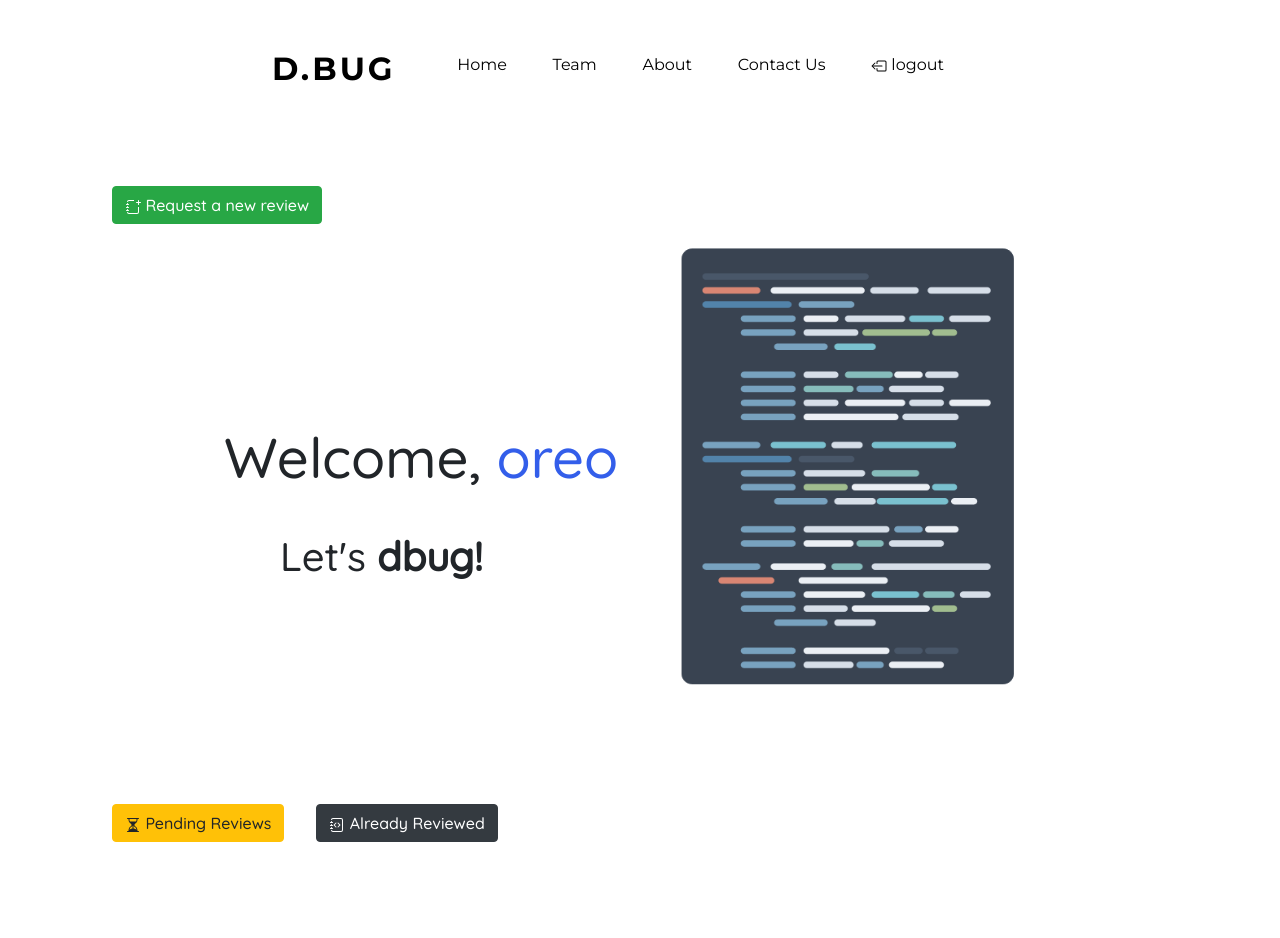
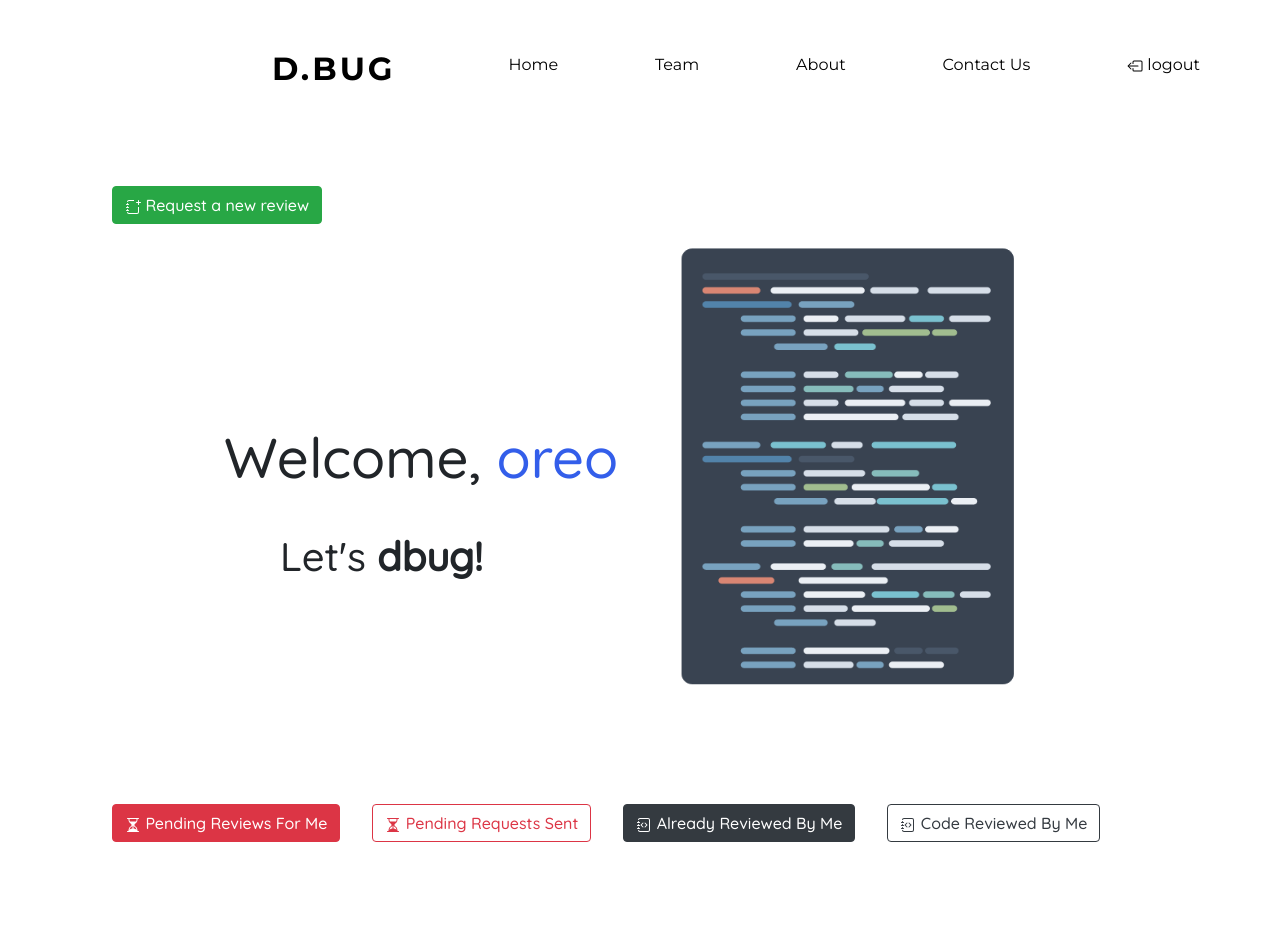
Before and after one commit to Aaryamann171/dbug-django, a Django app: page /home in a window 1280 px wide. Before the commit the page ends 842 px from the top, so only its background shows below. Run offline with Django 3.2, Linux system fonts and the light colour scheme; a user stored in the database is signed in; some libraries are stand-ins or nearby versions.

Commit message:
added 2 more options in home page, TODO: create views & db

```diff
--- a/templates/base.html
+++ b/templates/base.html
@@ -18,6 +18,8 @@
       border: none;
       margin-left: 4em;
       margin-right: 20em;
+      width: 90%;
+      overflow-x: hidden;
     }
 
     .navbar-default .navbar-brand,
--- a/templates/home.html
+++ b/templates/home.html
@@ -25,7 +25,7 @@
     <td>
       {% if user.is_authenticated %}
       <h1 class="display-4" style=" margin-left: 4em; font-family: 'Quicksand', sans-serif;">Welcome, <span
-          style=" color: #335eea;"><b>{{ user.get_username }}</b>
+          style=" color: #335eea;"><strong>{{ user.get_username }}</strong>
         </span></h1>
       {% endif %}
       <h1 style=" margin-left: 7em; margin-top: 1em; font-family: 'Quicksand', sans-serif;">
@@ -40,7 +40,7 @@
 
 
 
-<table>
+<table style="margin-bottom: 6em;">
   <tr>
     <td>
       <form action="pending" method="GET" style="
@@ -48,13 +48,28 @@
       margin-top: 5em;
       font-family: 'Quicksand', sans-serif;
     ">
-        <button class="btn btn-warning" type="submit"><svg width="1em" height="1em" viewBox="0 0 16 16"
+        <button class="btn btn-danger" type="submit"><svg width="1em" height="1em" viewBox="0 0 16 16"
             class="bi bi-hourglass-split" fill="currentColor" xmlns="http://www.w3.org/2000/svg">
             <path fill-rule="evenodd"
               d="M2.5 15a.5.5 0 1 1 0-1h1v-1a4.5 4.5 0 0 1 2.557-4.06c.29-.139.443-.377.443-.59v-.7c0-.213-.154-.451-.443-.59A4.5 4.5 0 0 1 3.5 3V2h-1a.5.5 0 0 1 0-1h11a.5.5 0 0 1 0 1h-1v1a4.5 4.5 0 0 1-2.557 4.06c-.29.139-.443.377-.443.59v.7c0 .213.154.451.443.59A4.5 4.5 0 0 1 12.5 13v1h1a.5.5 0 0 1 0 1h-11zm2-13v1c0 .537.12 1.045.337 1.5h6.326c.216-.455.337-.963.337-1.5V2h-7zm3 6.35c0 .701-.478 1.236-1.011 1.492A3.5 3.5 0 0 0 4.5 13s.866-1.299 3-1.48V8.35zm1 0c0 .701.478 1.236 1.011 1.492A3.5 3.5 0 0 1 11.5 13s-.866-1.299-3-1.48V8.35z" />
-          </svg> Pending Reviews</button>
+          </svg> Pending Reviews For Me</button>
       </form>
     </td>
+
+    <td>
+      <form method="GET" style="
+          margin-left: 2em;
+          margin-top: 5em;
+          font-family: 'Quicksand', sans-serif;
+        ">
+        <button class="btn btn-outline-danger" type="submit"><svg width="1em" height="1em" viewBox="0 0 16 16"
+            class="bi bi-hourglass-split" fill="currentColor" xmlns="http://www.w3.org/2000/svg">
+            <path fill-rule="evenodd"
+              d="M2.5 15a.5.5 0 1 1 0-1h1v-1a4.5 4.5 0 0 1 2.557-4.06c.29-.139.443-.377.443-.59v-.7c0-.213-.154-.451-.443-.59A4.5 4.5 0 0 1 3.5 3V2h-1a.5.5 0 0 1 0-1h11a.5.5 0 0 1 0 1h-1v1a4.5 4.5 0 0 1-2.557 4.06c-.29.139-.443.377-.443.59v.7c0 .213.154.451.443.59A4.5 4.5 0 0 1 12.5 13v1h1a.5.5 0 0 1 0 1h-11zm2-13v1c0 .537.12 1.045.337 1.5h6.326c.216-.455.337-.963.337-1.5V2h-7zm3 6.35c0 .701-.478 1.236-1.011 1.492A3.5 3.5 0 0 0 4.5 13s.866-1.299 3-1.48V8.35zm1 0c0 .701.478 1.236 1.011 1.492A3.5 3.5 0 0 1 11.5 13s-.866-1.299-3-1.48V8.35z" />
+          </svg> Pending Requests Sent</button>
+      </form>
+    </td>
+
     <td>
       <form action="reviewed" method="GET" style="
       margin-left: 2em;
@@ -69,9 +84,28 @@
               d="M2 5v-.5a.5.5 0 0 1 1 0V5h.5a.5.5 0 0 1 0 1h-2a.5.5 0 0 1 0-1H2zm0 3v-.5a.5.5 0 0 1 1 0V8h.5a.5.5 0 0 1 0 1h-2a.5.5 0 0 1 0-1H2zm0 3v-.5a.5.5 0 0 1 1 0v.5h.5a.5.5 0 0 1 0 1h-2a.5.5 0 0 1 0-1H2z" />
             <path fill-rule="evenodd"
               d="M8.646 5.646a.5.5 0 0 1 .708 0l2 2a.5.5 0 0 1 0 .708l-2 2a.5.5 0 0 1-.708-.708L10.293 8 8.646 6.354a.5.5 0 0 1 0-.708zm-1.292 0a.5.5 0 0 0-.708 0l-2 2a.5.5 0 0 0 0 .708l2 2a.5.5 0 0 0 .708-.708L5.707 8l1.647-1.646a.5.5 0 0 0 0-.708z" />
-          </svg> Already Reviewed</button>
-    </td>
-    </form>
+          </svg> Already Reviewed By Me</button>
+        </form>
+      </td>
+
+      <td>
+        <form method="GET" style="
+            margin-left: 2em;
+            margin-top: 5em;
+            font-family: 'Quicksand', sans-serif;
+          ">
+          <button class="btn btn-outline-dark" type="submit"><svg width="1em" height="1em" viewBox="0 0 16 16"
+              class="bi bi-journal-code" fill="currentColor" xmlns="http://www.w3.org/2000/svg">
+              <path
+                d="M4 1h8a2 2 0 0 1 2 2v10a2 2 0 0 1-2 2H4a2 2 0 0 1-2-2h1a1 1 0 0 0 1 1h8a1 1 0 0 0 1-1V3a1 1 0 0 0-1-1H4a1 1 0 0 0-1 1H2a2 2 0 0 1 2-2z" />
+              <path
+                d="M2 5v-.5a.5.5 0 0 1 1 0V5h.5a.5.5 0 0 1 0 1h-2a.5.5 0 0 1 0-1H2zm0 3v-.5a.5.5 0 0 1 1 0V8h.5a.5.5 0 0 1 0 1h-2a.5.5 0 0 1 0-1H2zm0 3v-.5a.5.5 0 0 1 1 0v.5h.5a.5.5 0 0 1 0 1h-2a.5.5 0 0 1 0-1H2z" />
+              <path fill-rule="evenodd"
+                d="M8.646 5.646a.5.5 0 0 1 .708 0l2 2a.5.5 0 0 1 0 .708l-2 2a.5.5 0 0 1-.708-.708L10.293 8 8.646 6.354a.5.5 0 0 1 0-.708zm-1.292 0a.5.5 0 0 0-.708 0l-2 2a.5.5 0 0 0 0 .708l2 2a.5.5 0 0 0 .708-.708L5.707 8l1.647-1.646a.5.5 0 0 0 0-.708z" />
+            </svg> Code Reviewed By Me</button>
+        </form>
+      </td>
+
   </tr>
 </table>
 {% else %}
--- a/templates/pending.html
+++ b/templates/pending.html
@@ -7,7 +7,8 @@
     font-family: 'Quicksand', sans-serif;
   ">
 
-  <h1 style="padding-bottom: 2em;">Pending</h1>
+  <h1 style="padding-bottom: 2em;">Pending Reviews for <span style=" color: #335eea;">{{ user.get_username }}
+  </span></h1>
 
   {% if data|length > 0 %}
   {% for code,req_from,comment, id in data %}
--- a/templates/reviewed.html
+++ b/templates/reviewed.html
@@ -7,7 +7,8 @@
     font-family: 'Quicksand', sans-serif;
   ">
 
-  <h1 style="padding-bottom: 2em;">Already reviewed</h1>
+  <h1 style="padding-bottom: 2em;">Already reviewed by <span style=" color: #335eea;">{{ user.get_username }}
+  </span></h1>
 
   {% if data|length > 0 %}
   {% for code,req_from,comment, id, review in data %}
@@ -28,7 +29,7 @@
 
   {% else %}
   <div class="jumbotron">
-    <h4 style="font-weight: 100;">You haven't reviewd any requests at the moment!</h4>
+    <h4 style="font-weight: 100;">You haven't reviewed any requests at the moment!</h4>
   </div>
 
   {% endif %}
```
Also changed, not shown: db.sqlite3.
